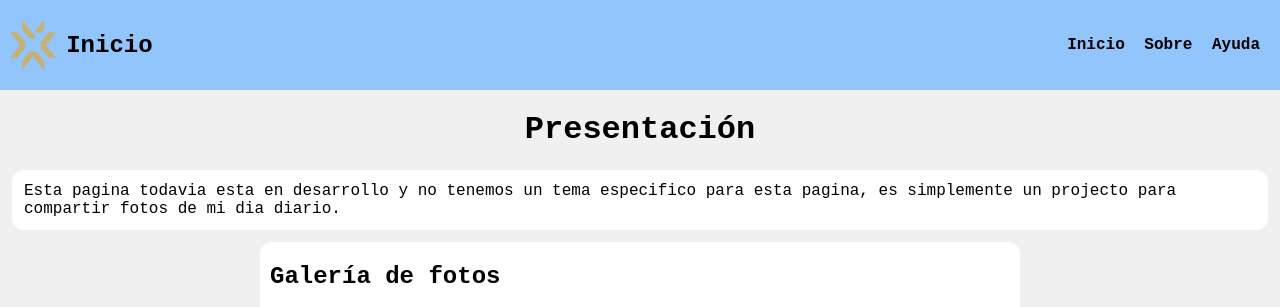
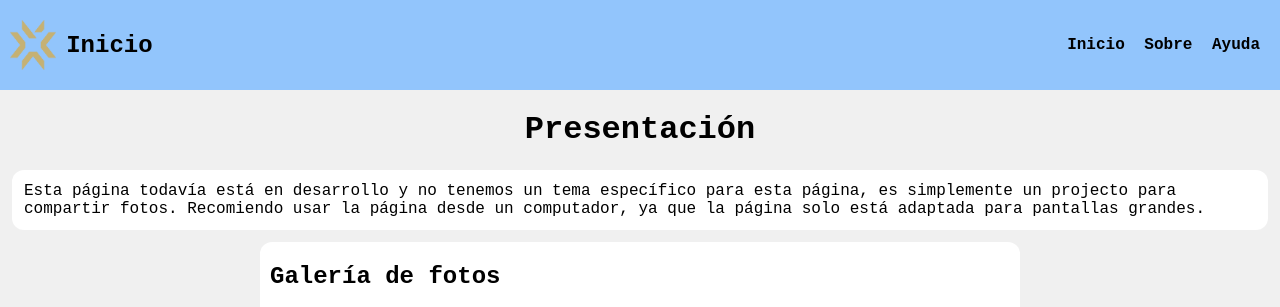
Before and after one commit to Kaldninecs/kaldninecs.github.io, a plain HTML site: page index.html in a window 1280 px wide. Shown: the top 307 px of the page. Drawn offline with Linux system fonts and the light colour scheme.

Commit message:
Update index.html

```diff
--- a/index.html
+++ b/index.html
@@ -4,7 +4,7 @@
     <meta charset="UTF-8">
     <meta http-equiv="X-UA-Compatible" content="IE=edge">
     <meta name="viewport" content="width=device-width, initial-scale=1.0">
-    <title>Página Principal</title>
+    <title>Inicio</title>
     <link rel="stylesheet" href="style.css">
 </head>
 <body>
@@ -21,7 +21,7 @@
     </header>
     <h1 id="titulo1">Presentación</h1>
     <nav>
-        <p class="texto1">Esta pagina todavia esta en desarrollo y no tenemos un tema especifico para esta pagina, es simplemente un projecto para compartir fotos de mi dia diario.
+        <p class="texto1">Esta página todavía está en desarrollo y no tenemos un tema específico para esta página, es simplemente un projecto para compartir fotos. Recomiendo usar la página desde un computador, ya que la página solo está adaptada para pantallas grandes.
         </p>
     </nav>
     <nav class="imagen-portada">
```
